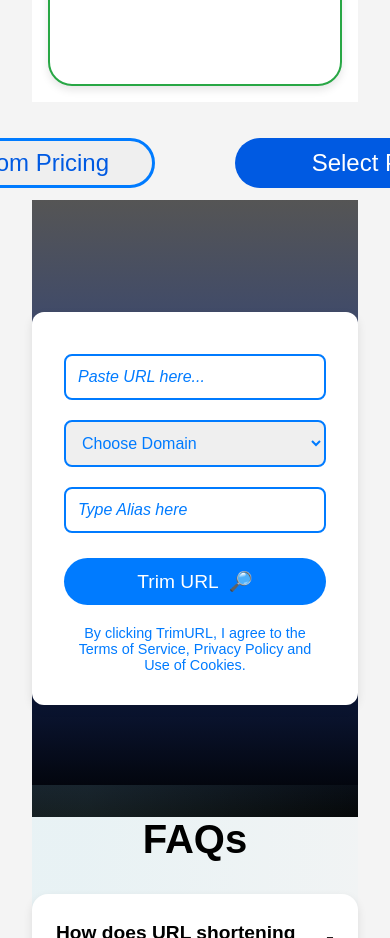
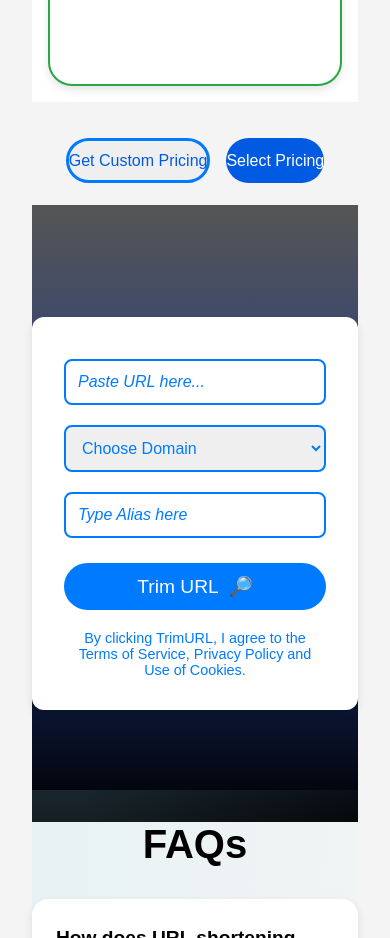
Before and after one commit to Zayxoxo/CSS-CONCLUSION, a plain HTML site: page index.html in a window 390 px wide. Shown: the part 4020-4958 px from the top of the page. Drawn offline with Linux system fonts and the light colour scheme.

Commit message:
Update index.css

```diff
--- a/index.css
+++ b/index.css
@@ -393,39 +393,48 @@ header {
   display: flex;
   gap: 5rem;
   justify-content: center;
+  flex-wrap: wrap;
 }
+
 .custom .select {
   display: flex;
 }
-.custom button {
-  border: 3px solid #007bff;
-  color: #005ae2;
+
+.custom button, .select button {
   border-radius: 2rem;
-  width: 300px;
   height: 50px;
   font-size: 1.5rem;
   cursor: pointer;
   display: inline-block;
+  width: 300px;
+  transition: all 0.3s ease;
+  margin-bottom: 10px;
 }
+
+
+.custom button {
+  border: 3px solid #007bff;
+  color: #005ae2;
+}
+
 .custom button:hover {
   background-color: azure;
   color: rgb(182, 186, 238);
 }
+
+
 .select button {
   border: none;
   background-color: #005ae2;
   color: white;
-  border-radius: 2rem;
-  width: 300px;
-  height: 50px;
-  font-size: 1.5rem;
-  cursor: pointer;
-  display: inline-block;
 }
+
 .select button:hover {
   background-color: aliceblue;
   color: rgb(67, 79, 241);
 }
+
+
 .custom button, .select button {
   position: relative;
   top: -12px;
@@ -701,6 +710,14 @@ footer img {
   .basic, .professional, .teams {
     flex: 1 1 auto;
   }
+  .purchase-button {
+    gap: 2rem;
+  }
+
+  .custom button, .select button {
+    width: 100%;
+    font-size: 1.2rem;
+  }
   .activity-container {
     flex-direction: column;
     padding: 2rem;
@@ -783,12 +800,21 @@ footer img {
   width: 100%;
   box-sizing: border-box;
 }
+.purchase-button {
+  gap: 1rem;
+}
+
+.custom button, .select button {
+  width: 100%;
+  font-size: 1rem;
+  height: 45px;
+}
 .pricing {
   padding: 10px;
 }
 
-  .pricing-item {
-   width: 100%;
+.pricing-item {
+  width: 100%;
 }
 
 .footer-top {
```
